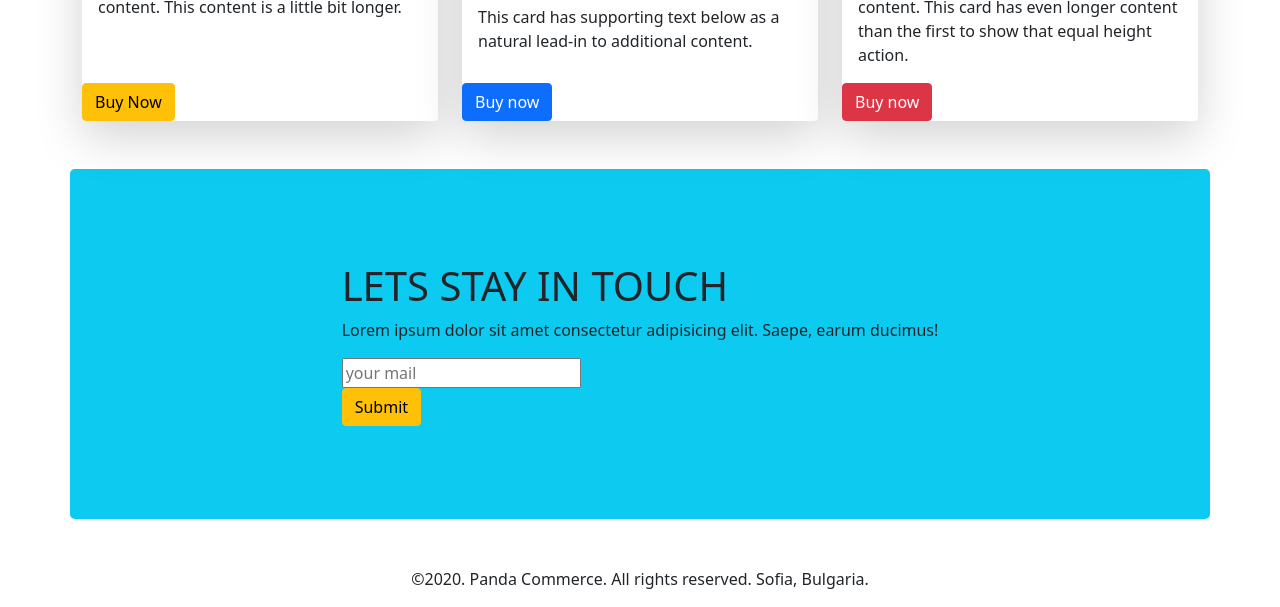
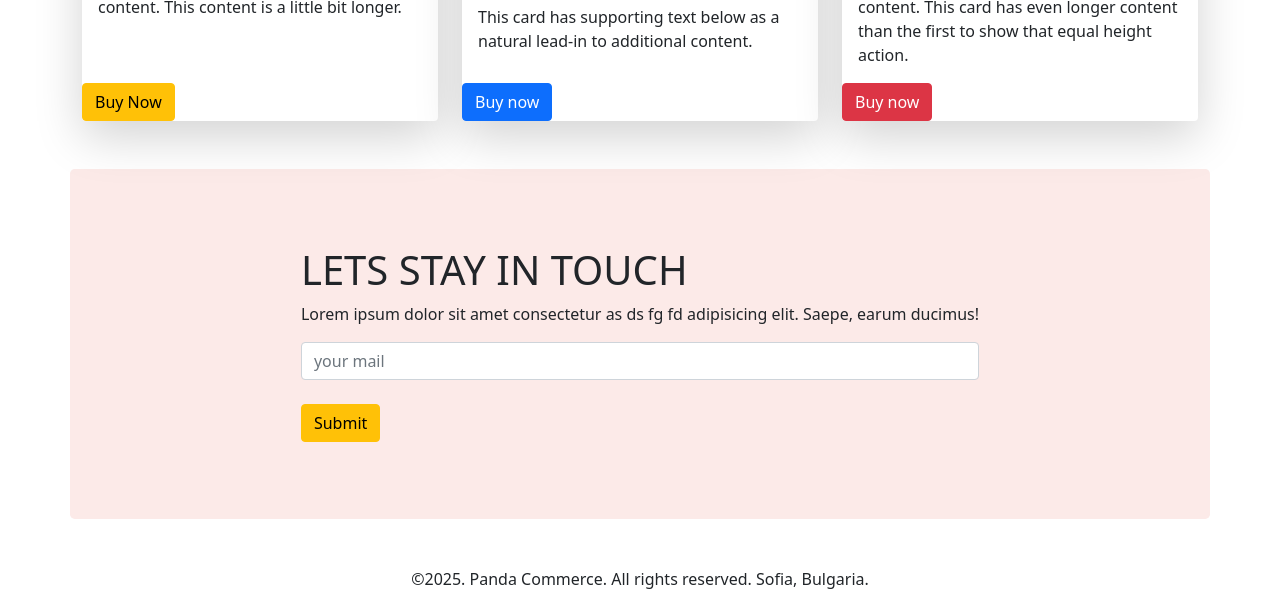
Before and after one commit to konok101/Panda-comerce-Bootstrap, a plain HTML site: page index.html in a window 1280 px wide. Shown: the part 1731-2338 px from the top of the page. Drawn offline with nearby package versions, Linux system fonts and the light colour scheme.

```diff
--- a/index.html
+++ b/index.html
@@ -10,6 +10,9 @@
     <!-- postrab-sheet -->
     <link href="https://cdn.jsdelivr.net/npm/bootstrap@5.0.2/dist/css/bootstrap.min.css" rel="stylesheet"
         integrity="sha384-EVSTQN3/azprG1Anm3QDgpJLIm9Nao0Yz1ztcQTwFspd3yD65VohhpuuCOmLASjC" crossorigin="anonymous">
+
+    <!-- style custom -->
+    <link rel="stylesheet" href="style.css">
 </head>
 
 <body>
@@ -52,7 +55,7 @@
                 <div class="carousel-inner">
                     <div class="carousel-item active">
 
-                        <div class="row bg-info bg-gradient
+                        <div class="row  info-background bg-gradient
                         d-flex align-items-center">
                             <div class="col-lg-7 p-5">
                                 <h1>Cool dude headphone</h1>
@@ -71,7 +74,7 @@
 
                     </div>
                     <div class="carousel-item">
-                        <div class="row bg-info bg-gradient
+                        <div class="row     info-background bg-gradient
                         d-flex align-items-center">
                             <div class="col-lg-7 p-5">
                                 <h1> Tv use box for gird</h1>
@@ -88,7 +91,7 @@
                         </div>
                     </div>
                     <div class="carousel-item">
-                        <div class="row bg-info bg-gradient
+                        <div class="row     info-background bg-gradient
                         d-flex align-items-center">
                             <div class="col-lg-7 p-5">
                                 <h1>Cool xbox tv use </h1>
@@ -265,11 +268,12 @@
 
         <!-- subscribe part -->
         <section style="height: 350px
-        ;" class="container bg-info d-flex justify-content-center align-items-center my-5 rounded-3" id="Subscribes">
+        ;" class="container     info-background d-flex justify-content-center align-items-center my-5 rounded-3"
+            id="Subscribes">
             <div>
                 <h1>LETS STAY IN TOUCH</h1>
-                <p>Lorem ipsum dolor sit amet consectetur adipisicing elit. Saepe, earum ducimus!</p>
-                <input type="text" placeholder="your mail"> <br>
+                <p>Lorem ipsum dolor sit amet consectetur as ds fg fd adipisicing elit. Saepe, earum ducimus!</p>
+                <input class="form-control" type="text" placeholder="your mail"> <br>
                 <button class="btn btn-warning">Submit</button>
             </div>
 
@@ -280,7 +284,7 @@
     <!-- footer part -->
 
     <footer class="mt-5 text-center">
-        <p> ©2020. Panda Commerce. All rights reserved. Sofia, Bulgaria.</p>
+        <p> ©2025. Panda Commerce. All rights reserved. Sofia, Bulgaria.</p>
 
 
     </footer>
--- /dev/null
+++ b/style.css
@@ -0,0 +1,3 @@
+.info-background{
+    background-color:#fceae8;
+}
```
